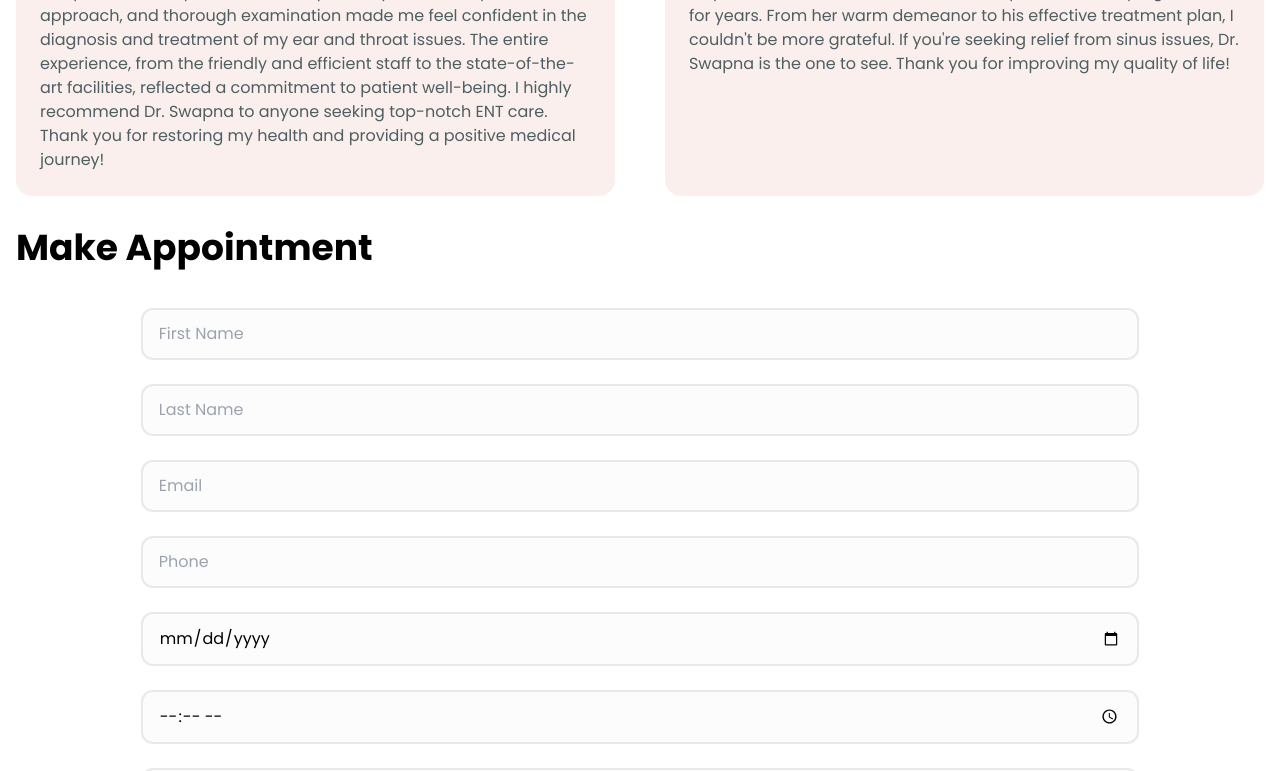
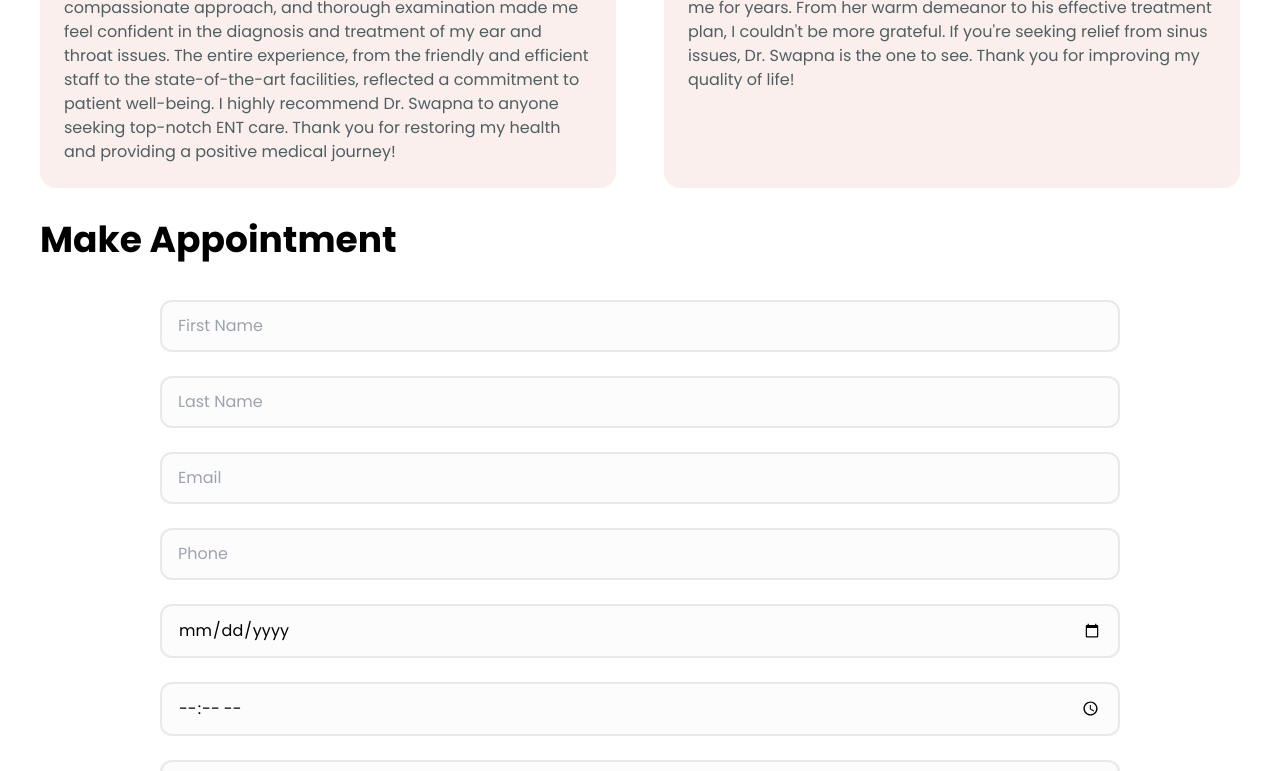
Before and after one commit to anubhav-aryan/entclinic, a Next.js app: page / in a window 1280 px wide. Shown: the part 3123-3894 px from the top of the page. Built offline with nearby package versions, Linux system fonts and the light colour scheme.

Commit message:
fix:padding resize

```diff
--- a/pages/index.tsx
+++ b/pages/index.tsx
@@ -10,7 +10,7 @@ import Appointment from "@/sections/Appointment";
 import Footer from "@/sections/Footer";
 const index = () => {
   return (
-    <div className="flex flex-col justify-center items-center px-[1rem] gap-[2rem]">
+    <div className="flex flex-col justify-center items-center tablet:px-[2.5rem] mobile:px-[2rem] gap-[2rem]">
       <Header />
       <Hero />
       <Services />
```
